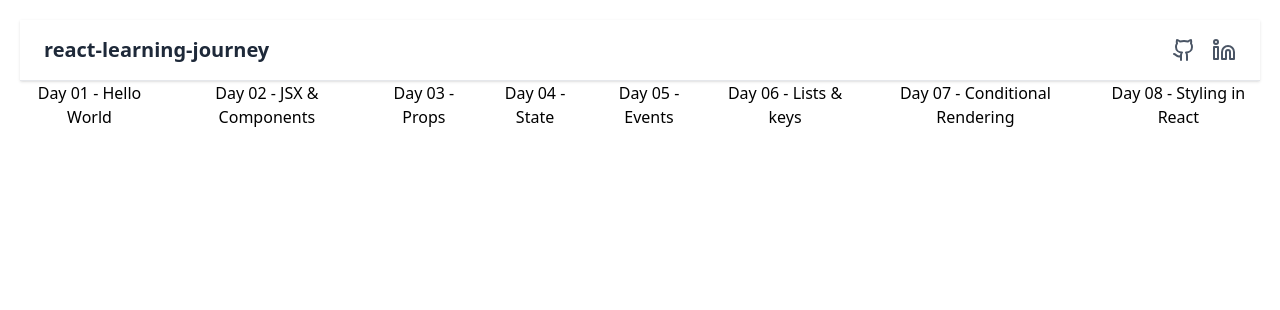
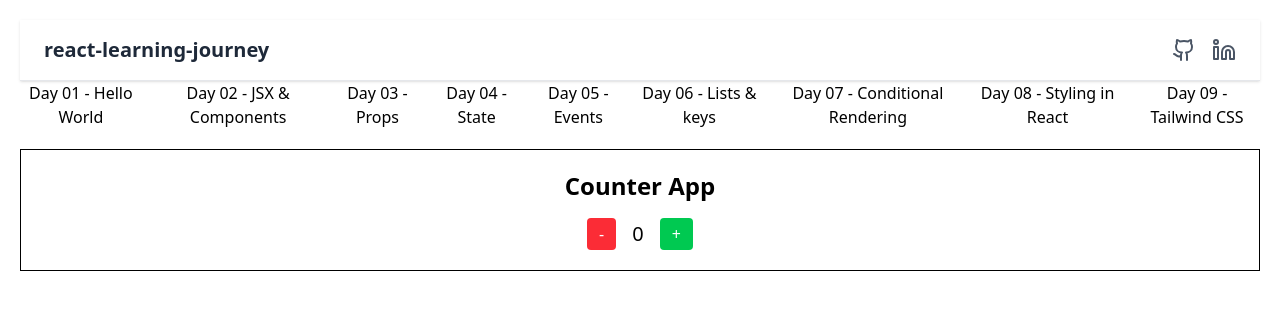
Before and after one commit to Vignesh-Ajri/react-learning-journey, a React (Vite) app: page /day09 in a window 1280 px wide. Shown: the top 310 px of the page. Built offline with nearby package versions, Linux system fonts and the light colour scheme.

Commit message:
Day09 Initial Commit

```diff
--- a/src/App.jsx
+++ b/src/App.jsx
@@ -9,6 +9,7 @@ import { ToggleTextFunctional, ToggleTextClass } from "./days/Day05-Events";
 import { TodoListFunctional, TodoListClass } from "./days/Day06-ListsAndKeys";
 import InteractiveDay07 from "./days/Day07-ConditionalRendering";
 import Day08StyledButton from "./days/Day08-StyledButton";
+import Counter from "./days/Day09-Tailwind-CSS";
 
 function App() {
   return (
@@ -42,6 +43,9 @@ function App() {
             </li>
             <li>
               <Link to="/day08">Day 08 - Styling in React </Link>
+            </li>
+            <li>
+              <Link to="/day09">Day 09 - Tailwind CSS </Link>
             </li>
           </ul>
         </nav>
@@ -93,6 +97,7 @@ function App() {
           />
           <Route path="/day07" element={<InteractiveDay07 />} />
           <Route path="/day08" element={<Day08StyledButton />} />
+          <Route path="/day09" element={<Counter />} />
         </Routes>
       </div>
     </Router>
--- a/src/days/Day09-Tailwind-CSS.jsx
+++ b/src/days/Day09-Tailwind-CSS.jsx
@@ -1,5 +1,29 @@
-import React from "react";
+import { useState } from "react";
 
-export default function TailwindCSS() {
-  return <div>Day09-Tailwind-CSS</div>;
+export default function Counter() {
+  const [count, setCount] = useState(0);
+
+  return (
+    <div className="flex flex-col items-center justify-center border mt-5 p-5">
+      <h1 className="text-2xl font-bold mb-4">Counter App</h1>
+
+      <div className="flex items-center gap-4">
+        <button
+          onClick={() => setCount(count - 1)}
+          className="px-3 py-1 bg-red-500 text-white rounded"
+        >
+          -
+        </button>
+
+        <span className="text-xl">{count}</span>
+
+        <button
+          onClick={() => setCount(count + 1)}
+          className="px-3 py-1 bg-green-500 text-white rounded"
+        >
+          +
+        </button>
+      </div>
+    </div>
+  );
 }
```
Also changed, not shown: 1 other file (tests, documents, lock files or other folders).
